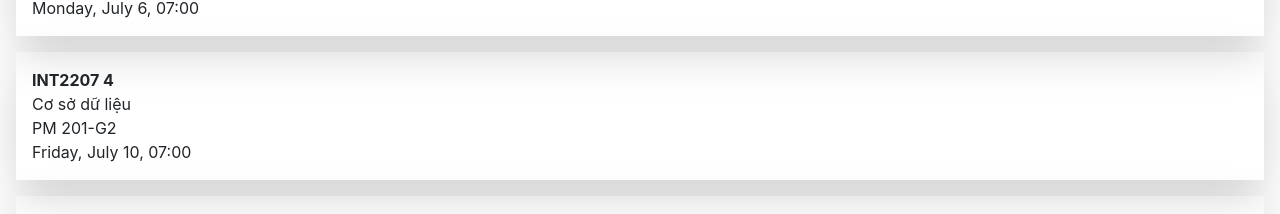
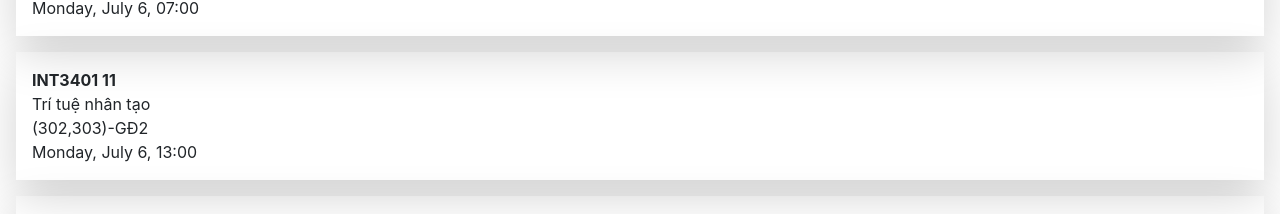
Before and after one commit to duong755/timetable, a React (Create React App) app: page /exams in a window 1280 px wide. Shown: the part 684-898 px from the top of the page. Built offline with nearby package versions, Linux system fonts and the light colour scheme.

Commit message:
INT3401 11

```diff
--- a/src/components/Exams.tsx
+++ b/src/components/Exams.tsx
@@ -52,6 +52,12 @@ const exams: Exam[] = [
     datetime: '2020-07-06 07:00:00',
   },
   {
+    id: 'INT3401 11',
+    name: 'Trí tuệ nhân tạo',
+    room: '(302,303)-GĐ2',
+    datetime: '2020-07-06 13:00:00'
+  },
+  {
     id: 'INT2207 4',
     name: 'Cơ sở dữ liệu',
     room: 'PM 201-G2',
```
